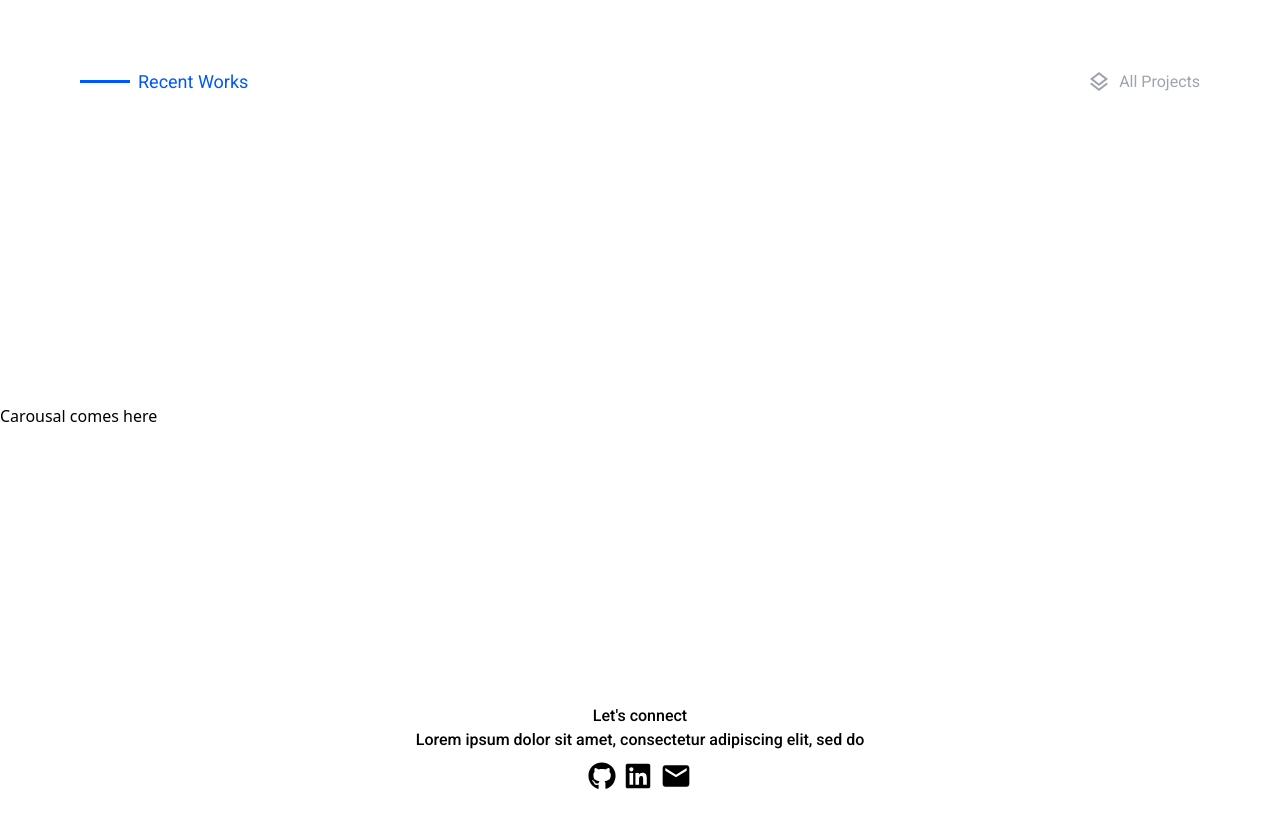
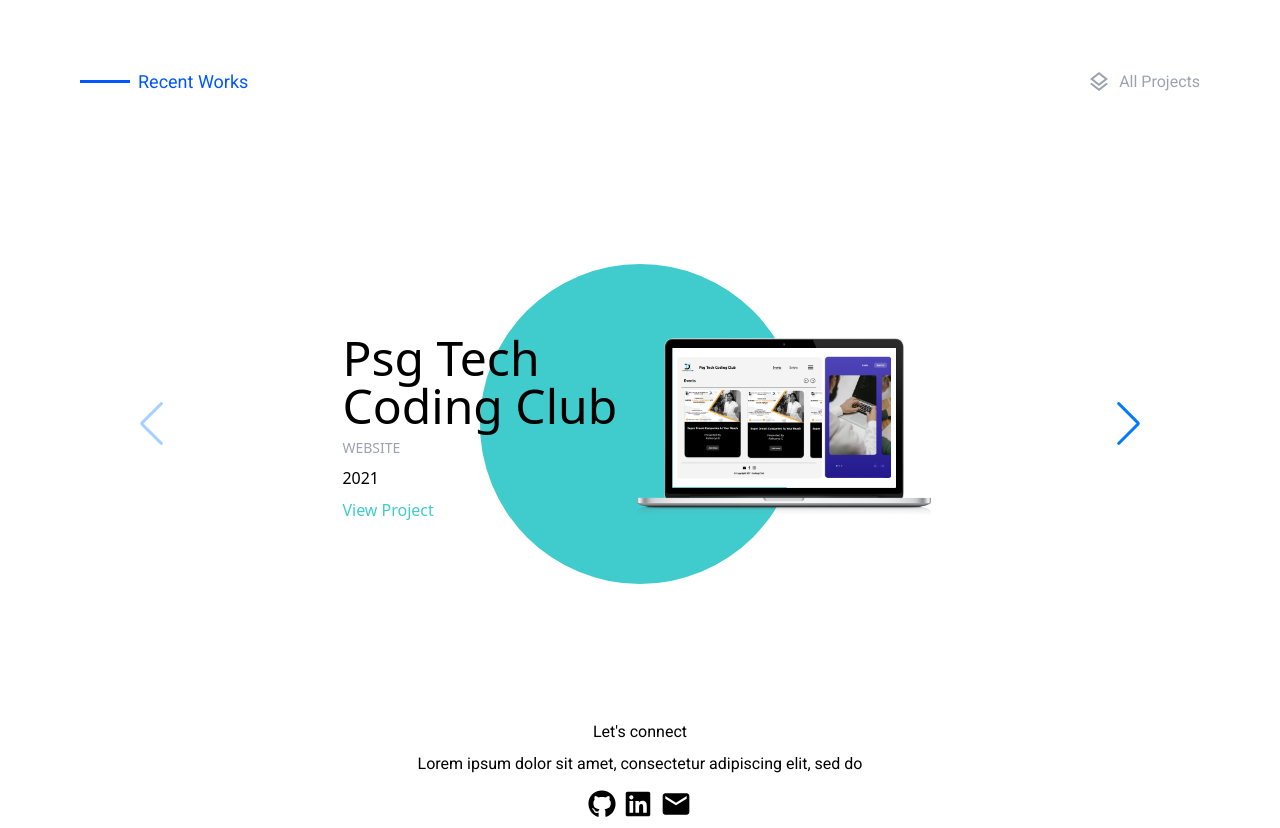
Before and after one commit to indra-g/Portfolio-Website, a React (Create React App) app in the folder Client/: page / in a window 1280 px wide. Shown: the part 2380-3208 px from the top of the page. Built offline with nearby package versions, Linux system fonts and the light colour scheme.

Commit message:
Home Page Completed

```diff
--- a/Client/package.json
+++ b/Client/package.json
@@ -20,6 +20,7 @@
     "react-router-dom": "^6.2.1",
     "react-scripts": "5.0.0",
     "react-scroll": "^1.8.4",
+    "swiper": "^8.0.5",
     "typescript": "^4.5.5",
     "web-vitals": "^2.1.4"
   },
--- /dev/null
+++ b/Client/src/components/Home/recentWork/CarousalItem.tsx
@@ -0,0 +1,28 @@
+import codingClub from "../../../assets/pngs/CodingClub.png";
+import { Link } from "react-router-dom";
+
+const CarouselItems = () => {
+  return (
+    <div className="h-full flex flex-col justify-evenly lg:flex lg:flex-row items-center lg:justify-center">
+      <div className="w-72 order-2 text-center lg:text-left lg:order-1 align-top">
+        <h1 className="text-3xl lg:text-5xl my-2">Psg Tech Coding Club </h1>
+        <p className="text-gray-400 text-sm my-2">WEBSITE</p>
+        <p className=" my-2">2021</p>
+        <Link
+          className="text-secondary hover:underline my-2"
+          to="/ProjectDetails"
+        >
+          View Project
+        </Link>
+      </div>
+      <div className="hidden lg:flex w-80 h-80 rounded-full bg-secondary -z-10 absolute"></div>
+      <img
+        className="h-2/5 order-1 lg:order-2"
+        src={codingClub}
+        alt="codinglcubimg"
+      />
+    </div>
+  );
+};
+
+export default CarouselItems;
--- a/Client/src/components/Home/recentWork/Carousel.css
+++ b/Client/src/components/Home/recentWork/Carousel.css
@@ -0,0 +1,19 @@
+.swiper {
+  height: 80%;
+  width: 80%;
+}
+.swiper-button-next {
+  color: #0057ff;
+}
+
+@media screen and (max-width: 650px) {
+  .swiper-button-next::after {
+    display: none;
+  }
+  .swiper-button-prev::after {
+    display: none;
+  }
+  .swiper {
+    width: 90%;
+  }
+}
--- a/Client/src/components/Home/recentWork/Carousel.tsx
+++ b/Client/src/components/Home/recentWork/Carousel.tsx
@@ -1,9 +1,35 @@
+import { Swiper, SwiperSlide } from "swiper/react";
+import { Scrollbar, Navigation, Keyboard } from "swiper";
+import CarouselItem from "./CarousalItem";
+
+import "swiper/css";
 import "./Carousel.css";
+import "swiper/css/scrollbar";
+import "swiper/css/mousewheel";
+import "swiper/css/navigation";
 
 const Carousel = () => {
   return (
     <>
-      <h1>Carousal comes here</h1>
+      <Swiper
+        speed={1000}
+        navigation={{ hideOnClick: true }}
+        scrollbar={{
+          hide: true,
+          draggable: true,
+          snapOnRelease: true,
+        }}
+        keyboard={true}
+        modules={[Scrollbar, Keyboard, Navigation]}
+        className="mySwiper"
+      >
+        <SwiperSlide>
+          <CarouselItem />
+        </SwiperSlide>
+        <SwiperSlide>
+          <CarouselItem />
+        </SwiperSlide>
+      </Swiper>
     </>
   );
 };
--- a/Client/src/components/Home/recentWork/Footer.tsx
+++ b/Client/src/components/Home/recentWork/Footer.tsx
@@ -5,11 +5,11 @@ import linkedInLogo from "../../../assets/svgs/linkedin-brand.svg";
 const Footer = () => {
   return (
     <div className="text-center py-4 lg:py-0">
-      <p className="font-medium font-roboto my-2 px-7">
-        Let's connect <br /> Lorem ipsum dolor sit amet, consectetur adipiscing
-        elit, sed do
+      <p className="my-2 font-roboto px-7">Let's connect</p>
+      <p className="my-2 font-roboto px-7">
+        Lorem ipsum dolor sit amet, consectetur adipiscing elit, sed do
       </p>
-      <div className="flex items-center justify-center space-x-2 my-2">
+      <div className="flex items-center justify-center space-x-2 pt-1">
         <a href="https://github.com/indra-g">
           <img
             className="h-6 w-6 md:h-7 md:w-7"
--- a/Client/src/components/Home/recentWork/RecentWork.tsx
+++ b/Client/src/components/Home/recentWork/RecentWork.tsx
@@ -22,7 +22,7 @@ const RecentWork = () => {
           <h6>All Projects</h6>
         </Link>
       </div>
-      <div style={{ minHeight: "70vh" }} className="flex items-center">
+      <div style={{ height: "72vh" }} className="flex items-center">
         <Carousel />
       </div>
       <Footer />
--- a/Client/tailwind.config.js
+++ b/Client/tailwind.config.js
@@ -4,10 +4,7 @@ module.exports = {
     extend: {
       colors: {
         primary: "#0057FF",
-        secondary: {
-          100: "#E2E2D5",
-          200: "#888883",
-        },
+        secondary: "#40CCCC",
       },
       fontFamily: {
         roboto: ["Roboto"],
```
Also changed, not shown: Client/src/assets/pngs/CodingClub.png (added), 1 other file (tests, documents, lock files or other folders).
